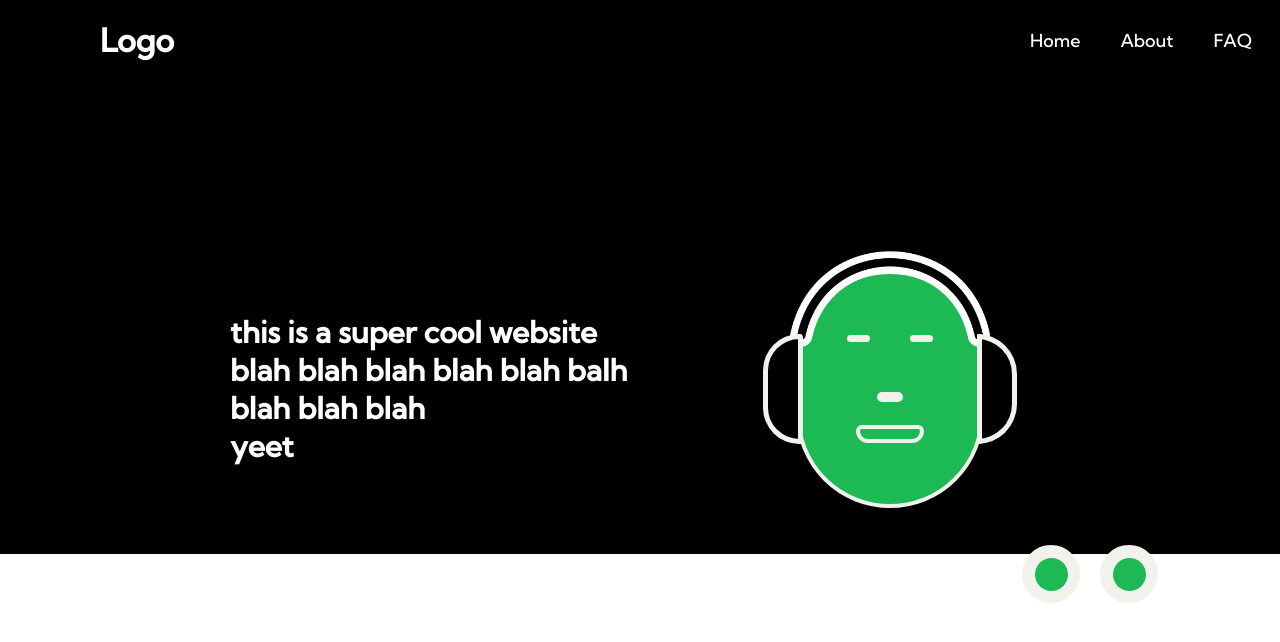
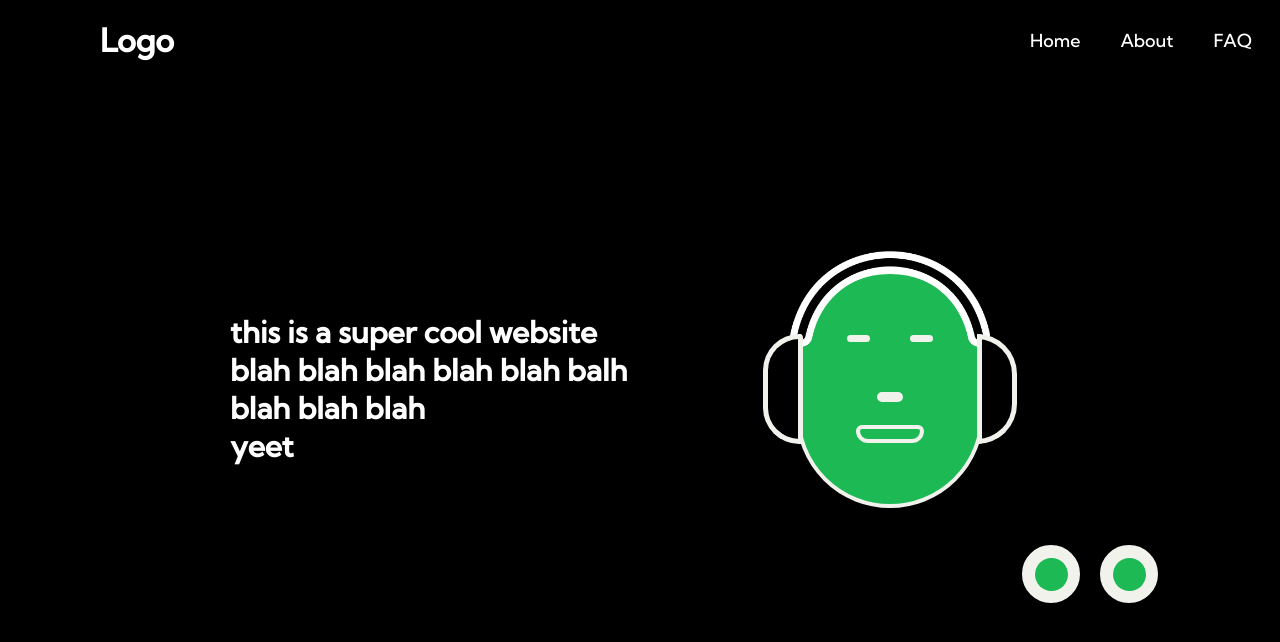
Before and after one commit to cs0320-f23/term-project-mmateoss-Awang299-azchen-hchen187, a React (Create React App) app in the folder front-end/: page / in a window 1280 px wide. Shown: the top 642 px of the page. Built offline with nearby package versions, Linux system fonts and the light colour scheme.

Commit message:
feat: fix root issue + generalize navbar components

```diff
--- a/front-end/src/App.css
+++ b/front-end/src/App.css
@@ -1,5 +1,6 @@
 .App {
   text-align: center;
+  min-height: 100vh;
 }
 
 .App-logo {
--- a/front-end/src/App.tsx
+++ b/front-end/src/App.tsx
@@ -8,7 +8,7 @@ import MetadataPage from './pages/input/MetadataPage';
 import GenerationPage from './pages/input/GenerationPage';
 import GeneratedPlaylistPage from './pages/result/GeneratedPlaylistPage';
 import LoadingPage from './pages/result/LoadingPage';
-import Toolbar from './components/Toolbar/Toolbar';
+import Toolbar from './components/toolbar/Toolbar';
 
 
 /**
@@ -34,23 +34,8 @@ function App() {
       <Toolbar />
       <Router>
         <Routes>
-          <Route
-            path="/"
-            element={
-              // <AnimatePresence initial={false}>
-              <HomePage />
-              // {/* </AnimatePresence> */}
-            }
-          />
-          <Route
-            path="/input/songs"
-            element={
-              // <AnimatePresence initial={false}>
-              <SongsPage />
-              // </AnimatePresence>
-            }
-          />
-
+          <Route path="/" element={<HomePage />} />
+          <Route path="/input/songs" element={<SongsPage />} />
           <Route path="/input/metadata" element={<MetadataPage />} />
           <Route path="/input/generation" element={<GenerationPage />} />
           <Route path="/result" element={<GeneratedPlaylistPage />} />
--- a/front-end/src/components/Toolbar/Toolbar.tsx
+++ b/front-end/src/components/Toolbar/Toolbar.tsx
@@ -9,7 +9,7 @@ function Toolbar() {
         <a href="/" className="logo">Logo</a>
 
             <nav className="navbar">
-                <a href="#">Home</a>
+                <a href="/">Home</a>
                 <a href="#">About</a>
                 <a href="#">FAQ</a>
             </nav>
--- /dev/null
+++ b/front-end/src/components/progress/ProgressBar.tsx
@@ -0,0 +1,16 @@
+import { motion } from 'framer-motion';
+import React from 'react'
+
+interface ProgressBarProps {
+    step : number;
+}
+
+export default function ProgressBar( {step  } : ProgressBarProps ) {
+  return (
+    <motion.div initial={{ opacity: 0 }} animate={{ opacity: 1 }} className="progress-container">
+      <div className={step === 1? "progress-bar-highlight" : "progress-bar"}>Step 1</div>
+      <div className={step === 2? "progress-bar-highlight" : "progress-bar"}>Step 2</div>
+      <div className={step === 3? "progress-bar-highlight" : "progress-bar"}>Step 3</div>
+    </motion.div>
+  );
+}
--- a/front-end/src/pages/home/HomePage.css
+++ b/front-end/src/pages/home/HomePage.css
@@ -4,6 +4,11 @@
 .head:hover + .body {
   background-color: #f9d03b;
 } */
+
+.home-page {
+  background: black;
+  min-height: 100vh;
+}
 
 .main-container {
   display: flex;
--- a/front-end/src/pages/home/HomePage.tsx
+++ b/front-end/src/pages/home/HomePage.tsx
@@ -33,7 +33,7 @@ function HomePage() {
     return (
       <>
         {/* //TODO: fix this animate/ exit issue */}
-        <div style={{ background: "black" }}>
+        <div className="home-page">
           <motion.div exit={{ opacity: 0 }} transition={transition} className="main-container">
             <div className="filler-container"></div>
             <LineAnimationComponent startAnimation={animate} />
--- a/front-end/src/pages/input/SongsPage.tsx
+++ b/front-end/src/pages/input/SongsPage.tsx
@@ -1,19 +1,15 @@
 import React, { useState, useEffect, useInsertionEffect, useRef } from 'react';
 import './SongsPage.css';
 import { motion } from 'framer-motion';
+import ProgressBar from '../../components/progress/ProgressBar'
 
 function SongsPage() {
-
 
   return (
     //initial={{opacity:0}} animate={{opacity: 1}}
     <motion.div className="body">
       <div className="main-container">
-        <motion.div initial={{opacity:0}} animate={{opacity: 1}} className="progress-container">
-          <div className="progress-bar-highlight">Step 1</div>
-          <div className="progress-bar">Step 2</div>
-          <div className="progress-bar">Step 3</div>
-        </motion.div>
+        <ProgressBar step={1}/>
       </div>
     </motion.div>
   );
```
